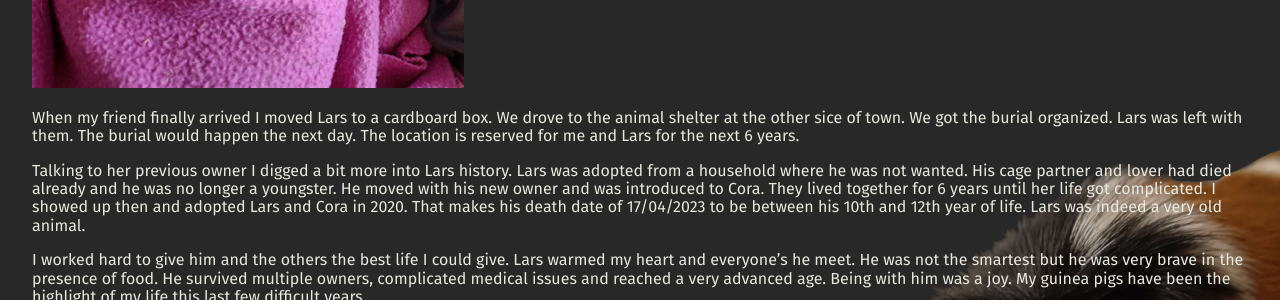
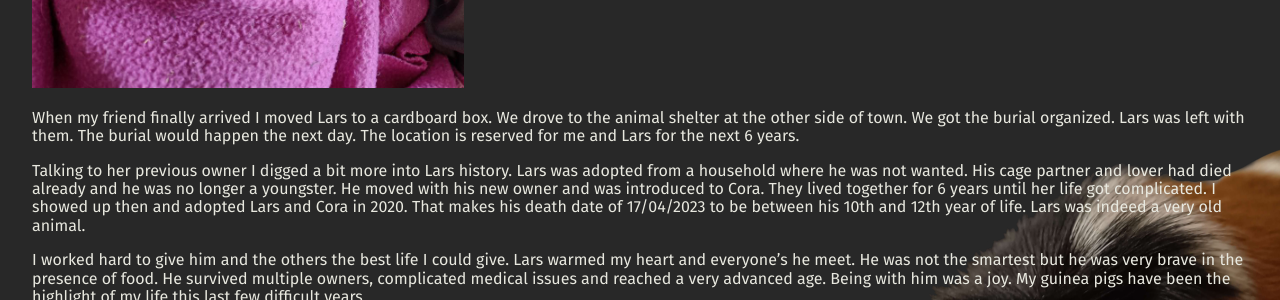
Before and after one commit to Alniarez/alniarez-web, a Jekyll site: the page built from _posts/2023-04-18-lars-memorial.md, in a window 1280 px wide. Shown: the part 3041-3341 px from the top of the page. Built offline with Jekyll 4.4.1, drawn with Linux system fonts in a browser that asks for light colours; nearby versions of some CDN libraries.

Commit message:
Update site

```diff
--- a/_posts/2023-04-18-lars-memorial.md
+++ b/_posts/2023-04-18-lars-memorial.md
@@ -42,7 +42,7 @@
 
 ![Cora says goodbye](/assets/images/blog/2023-04-18.lars-memorial/lars5.jpg){: .limit-size}
 
-When my friend finally arrived I moved Lars to a cardboard box. We drove to the animal shelter at the other sice of town.
+When my friend finally arrived I moved Lars to a cardboard box. We drove to the animal shelter at the other side of town.
 We got the burial organized. Lars was left with them. The burial would happen the next day. The location is reserved for me and Lars for the next 6 years.
 
 Talking to her previous owner I digged a bit more into Lars history.
--- a/assets/css/style.css
+++ b/assets/css/style.css
@@ -157,7 +157,7 @@
 }
 
 img.limit-size {
-height: 36rem;
+max-height: 36rem;
 }
 
 .flex{
```
